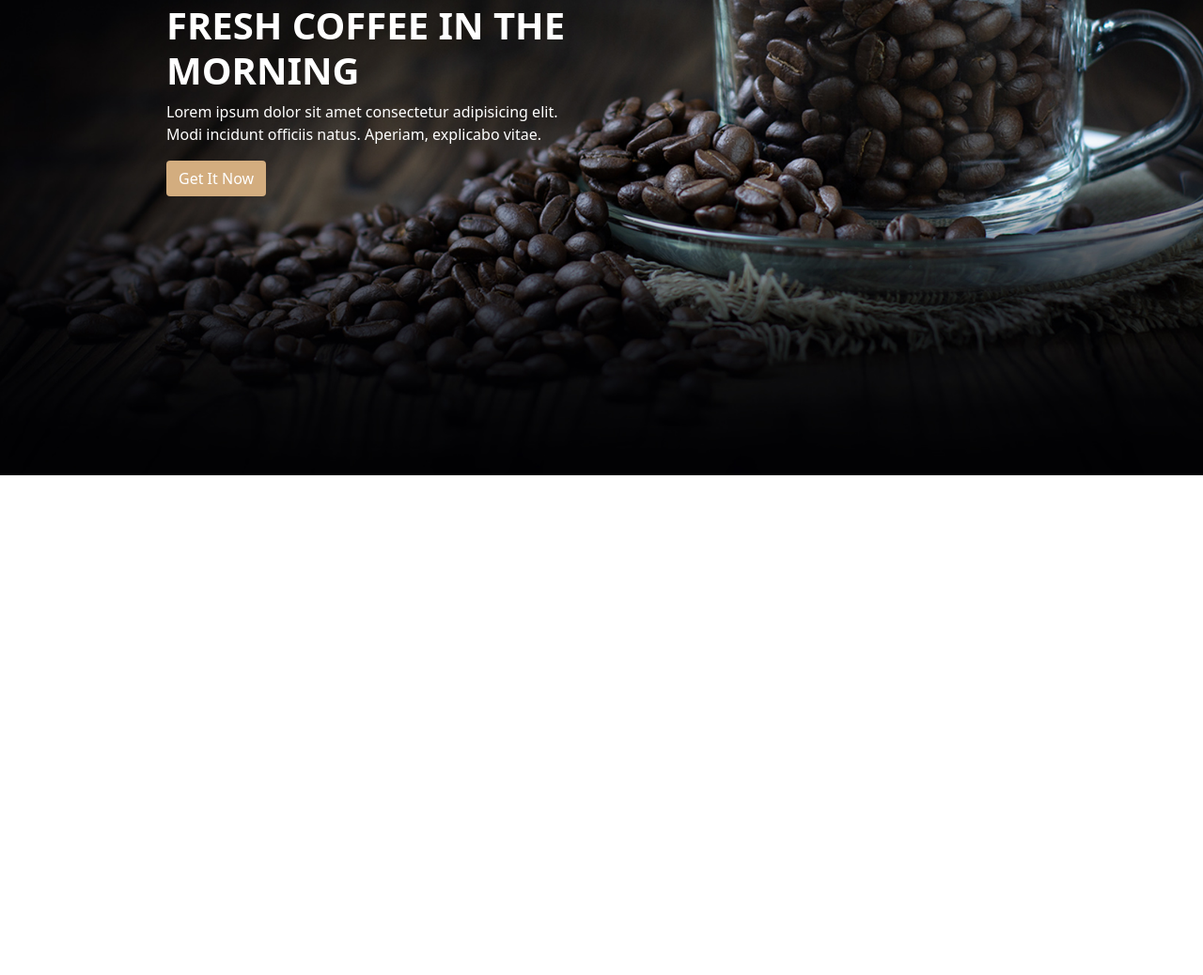
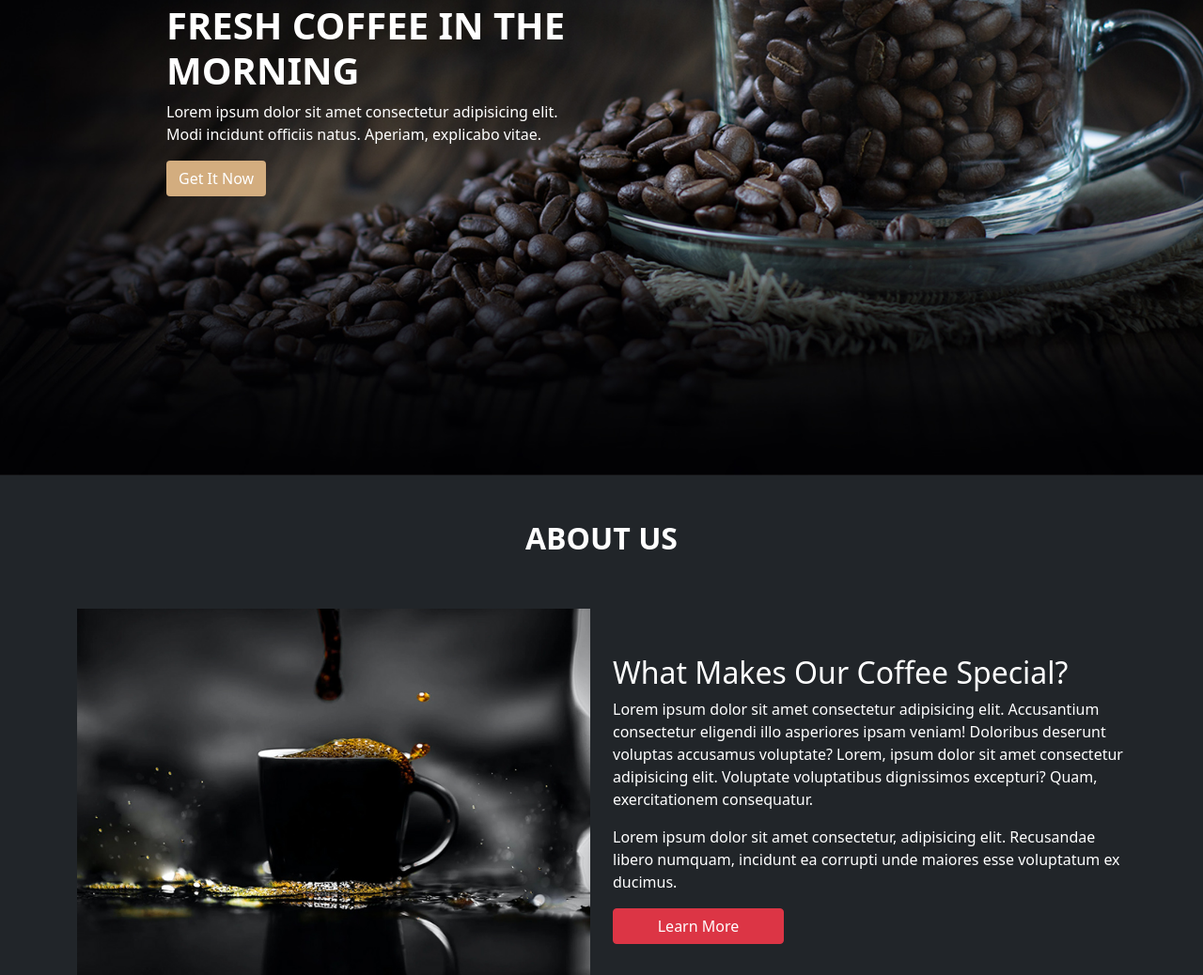
Before and after one commit to MuammarRizal31/Landing-page-coffe.github.io, a plain HTML site: page index.html in a window 1280 px wide. Shown: the part 371-1409 px from the top of the page at 94% size. Before the commit the page ends 800 px from the top, so only its background shows below. Drawn offline with nearby package versions, Linux system fonts and the light colour scheme.

Commit message:
Menambahkan section about us dan mengubah sedikit dalaman nya

```diff
--- a/index.html
+++ b/index.html
@@ -12,7 +12,7 @@
     <link rel="stylesheet" href="css/style.css" />
     <title>Hello, world!</title>
   </head>
-  <body>
+  <body class="bg-dark">
     <!-- NAVIGATION -->
     <nav class="navbar navbar-expand-lg navbar-dark bg-dark border-bottom border-white">
       <div class="container">
@@ -65,7 +65,7 @@
     </nav>
 
     <!-- hero section -->
-    <section id="hero" class="hero d-flex align-items-center position-fixed w-100">
+    <section id="hero" class="hero d-flex align-items-center">
       <div class="container">
         <div class="row">
           <div class="col-5 text-white offset-1">
@@ -79,6 +79,26 @@
       </div>
     </section>
 
+    <!-- about section -->
+    <section id="about">
+      <div class="container">
+        <h2 class="text-white text-center py-5 fw-bold">ABOUT US</h2>
+        <div class="row align-items-center">
+          <div class="col-12 col-md-6">
+            <img src="images/about-img.jpeg" alt="" class="img-fluid" />
+          </div>
+          <div class="col-12 col-md-6 pt-3 text-white">
+            <h2>What Makes Our Coffee Special?</h2>
+            <p>
+              Lorem ipsum dolor sit amet consectetur adipisicing elit. Accusantium consectetur eligendi illo asperiores ipsam veniam! Doloribus deserunt voluptas accusamus voluptate? Lorem, ipsum dolor sit amet consectetur adipisicing elit.
+              Voluptate voluptatibus dignissimos excepturi? Quam, exercitationem consequatur.
+            </p>
+            <p>Lorem ipsum dolor sit amet consectetur, adipisicing elit. Recusandae libero numquam, incidunt ea corrupti unde maiores esse voluptatum ex ducimus.</p>
+            <button class="btn btn-danger col-12 col-md-4">Learn More</button>
+          </div>
+        </div>
+      </div>
+    </section>
     <script src="https://cdn.jsdelivr.net/npm/bootstrap@5.0.2/dist/js/bootstrap.bundle.min.js" integrity="sha384-MrcW6ZMFYlzcLA8Nl+NtUVF0sA7MsXsP1UyJoMp4YLEuNSfAP+JcXn/tWtIaxVXM" crossorigin="anonymous"></script>
   </body>
 </html>
```
